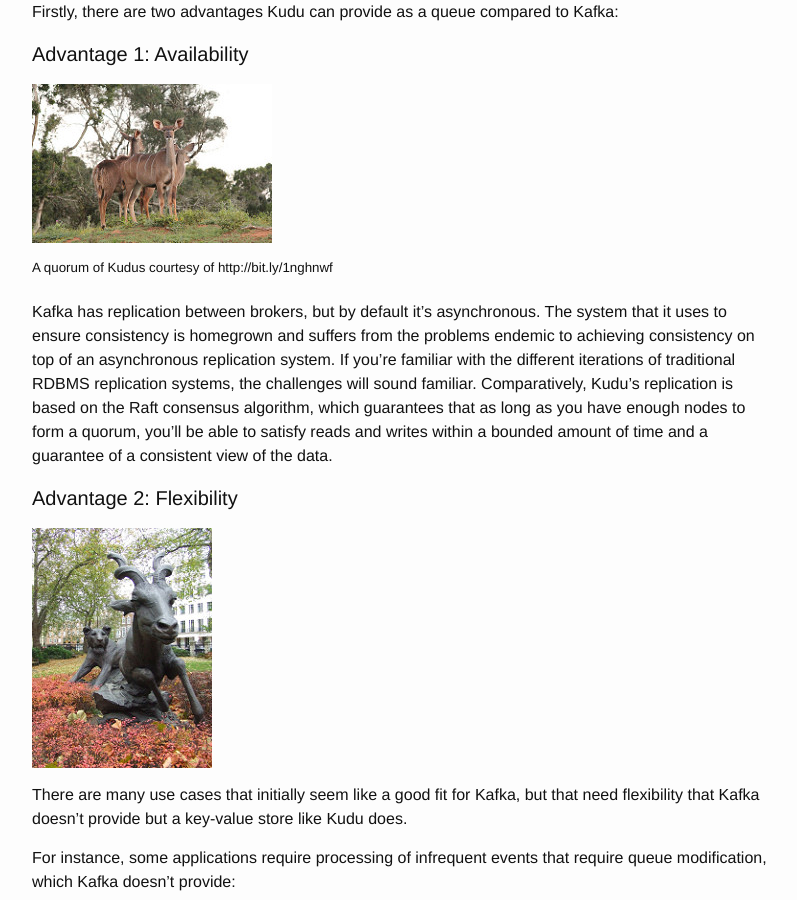
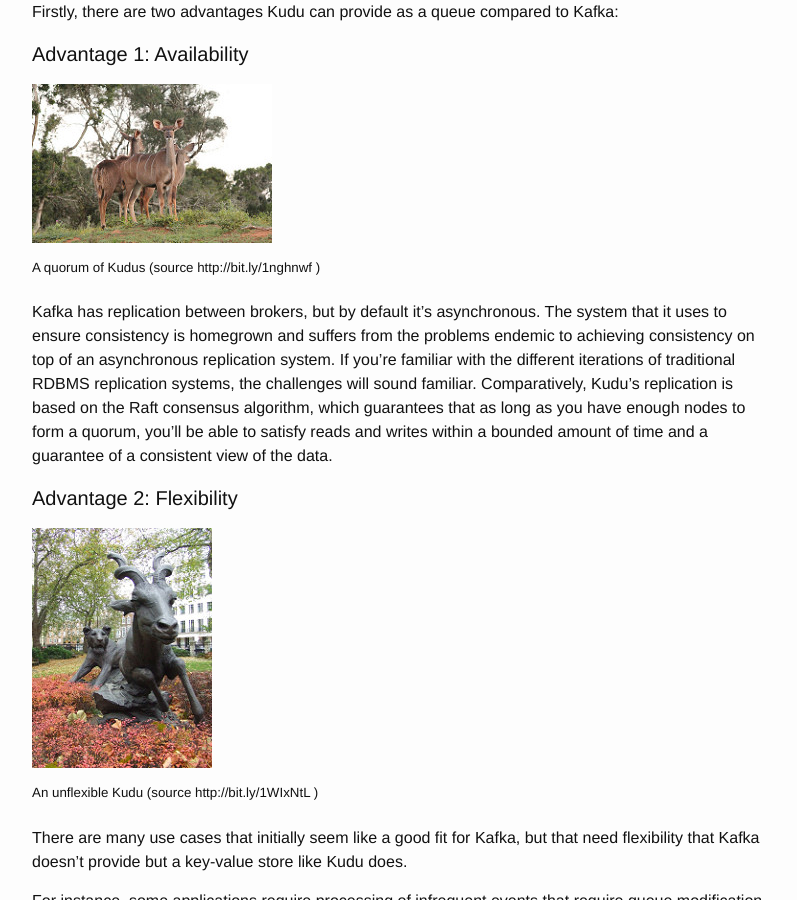
Before and after one commit to frew/frew.github.io, a Jekyll site: the page built from _posts/2016-01-24-kudu-as-a-more-flexible-kafka.markdown, in a window 1280 px wide and 900 px high, scrolled down 1507 px. Shown: the whole window, without its empty margins (238-1035 px from the left). Built offline with Jekyll 4.4.1, drawn with Linux system fonts in a browser that asks for light colours.

Commit message:
Update captions

```diff
--- a/_posts/2016-01-24-kudu-as-a-more-flexible-kafka.markdown
+++ b/_posts/2016-01-24-kudu-as-a-more-flexible-kafka.markdown
@@ -31,14 +31,16 @@ Firstly, there are two advantages Kudu can provide as a queue compared to Kafka:
 
 #### Advantage 1: Availability
 
-![a quorum of Kudus courtesy of http://bit.ly/1nghnwf](/img/kudu_quorum.jpg)
+![a quorum of Kudus (source http://bit.ly/1nghnwf )](/img/kudu_quorum.jpg)
 
-<sup>A quorum of Kudus courtesy of http://bit.ly/1nghnwf</sup>
+<sup>A quorum of Kudus (source http://bit.ly/1nghnwf )</sup>
 
 Kafka has replication between brokers, but by default it's asynchronous. The system that it uses to ensure consistency is homegrown and suffers from the problems endemic to achieving consistency on top of an asynchronous replication system. If you're familiar with the different iterations of traditional RDBMS replication systems, the challenges will sound familiar. Comparatively, Kudu's replication is based on the Raft consensus algorithm, which guarantees that as long as you have enough nodes to form a quorum, you'll be able to satisfy reads and writes within a bounded amount of time and a guarantee of a consistent view of the data.
 
 #### Advantage 2: Flexibility
-![an unflexible Kudu courtesy of http://bit.ly/1WIxNtL](/img/kudu_statue.jpg)
+![an unflexible Kudu (source http://bit.ly/1WIxNtL )](/img/kudu_statue.jpg)
+
+<sup>An unflexible Kudu (source http://bit.ly/1WIxNtL )</sup>
 
 There are many use cases that initially seem like a good fit for Kafka, but that need flexibility that Kafka doesn't provide but a key-value store like Kudu does.
 
```
